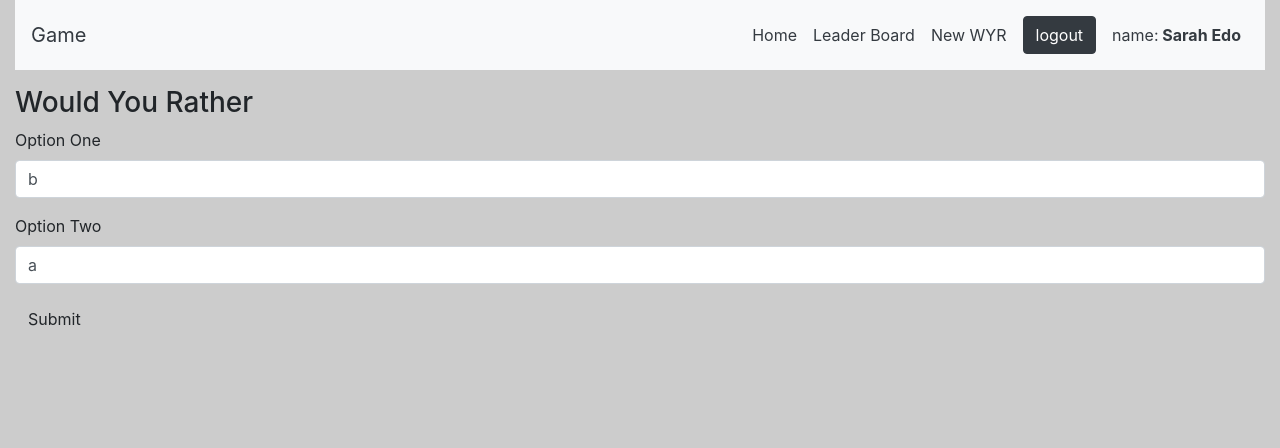
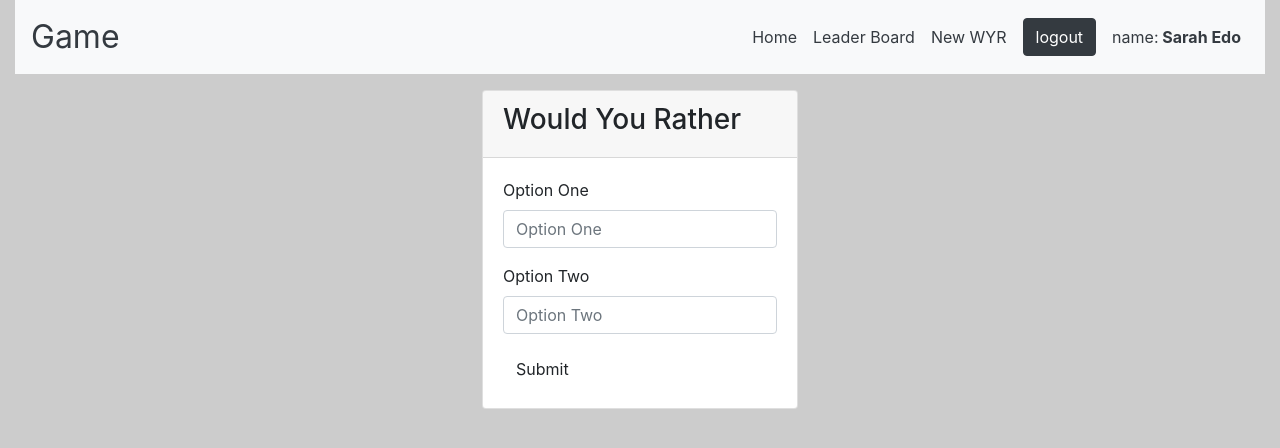
Before and after one commit to xavierartot/would-you-rather, a React (Create React App) app: page /add in a window 1280 px wide. Shown: the top 448 px of the page. Built offline with nearby package versions, Linux system fonts and the light colour scheme.

Commit message:
working on Add component

```diff
--- a/src/containers/Add.js
+++ b/src/containers/Add.js
@@ -1,14 +1,15 @@
 import React, { Component } from 'react'
 import { connect } from 'react-redux'
 import { Redirect } from 'react-router-dom'
+import { Card, CardBody, CardHeader } from 'reactstrap'
 import { handleAddPoll } from '../actions/shared'
 // import { generateUID } from '../utils/_DATA'
 
 
 class Add extends Component {
   state = {
-    optionTwo: 'a',
-    optionOne: 'b',
+    optionTwo: '',
+    optionOne: '',
     redirectToHome: false,
     emptyFieldOptionOne: false,
     emptyFieldOptionTwo: false,
@@ -60,8 +61,10 @@ class Add extends Component {
       return <Redirect to="/" />
     }
     return (
-      <div className="Add">
-        <h3 className="center">Would You Rather</h3>
+      <div className="d-flex justify-content-center">
+        <Card className="d-flex flex-column">
+          <CardHeader><h3 className="center">Would You Rather</h3></CardHeader>
+          <CardBody className="d-flex flex-row justify-content-between">
             <form onSubmit={this.handleSubmit}>
               <div className="form-group">
                 <label htmlFor="OptionOne">Option One</label>
@@ -74,7 +77,8 @@ class Add extends Component {
                   type="text"
                   value={this.state.optionOne}
                 />
-            { this.state.emptyFieldOptionOne && (<small className="form-text text-danger" id="OptionOne">
+                { this.state.emptyFieldOptionOne && (
+                  <small className="form-text text-danger" id="OptionOne">
                     the field can't be empty
                   </small>)
                 }
@@ -96,7 +100,9 @@ class Add extends Component {
                 }
               </div>
               <button className={`btn btn-${color}`} type="submit">Submit</button>
-        </form>
+          </form></CardBody>
+        </Card>
+
       </div>
     )
   }
--- a/src/containers/AnsweredPoll.js
+++ b/src/containers/AnsweredPoll.js
@@ -24,7 +24,7 @@ class AnsweredPoll extends Component {
     const voteTwo = question.optionTwo.votes.some(e => e === authedUser)
     // console.log(voteOne, voteTwo)
     return (
-      <div className="d-flex justify-content-center">
+      <div className="d-flex justify-content-center answeredPoll">
         <Card className="d-flex flex-column">
           <CardHeader>Created: {formatDate(question.timestamp)} by {users[authedUser].name}</CardHeader>
           <CardBody className="d-flex flex-row justify-content-between">
--- a/src/containers/Header.js
+++ b/src/containers/Header.js
@@ -40,7 +40,7 @@ class Header extends Component {
     this.props.history.push('/')
   }
   render() {
-    const { user, color ,background } = this.props
+    const { user, background } = this.props
     const { name, avatarURL, id } = user
     // console.log(user)
     return (
--- a/src/containers/Home.js
+++ b/src/containers/Home.js
@@ -18,7 +18,7 @@ class Home extends Component {
   }
   render() {
     const {
-      questionsUnAnswered, questionsAnswered, authedUser, color, background,
+      questionsUnAnswered, questionsAnswered, authedUser, background,
     } = this.props
     if (this.props.authedUser === null) {
       return <Modal buttonLabel="open" />
--- a/src/containers/UnAnsweredPoll.js
+++ b/src/containers/UnAnsweredPoll.js
@@ -1,5 +1,5 @@
 import React, { Component } from 'react'
-import { Button, Card, CardTitle,CardBody, CardHeader } from 'reactstrap'
+import { Card, CardTitle,CardBody, CardHeader } from 'reactstrap'
 import { connect } from 'react-redux'
 // import { MdPlaylistAddCheck } from 'react-icons/md'
 import { formatDate } from '../utils/helper'
@@ -68,7 +68,7 @@ class UnAnsweredPoll extends Component {
     return (
       <div className="UnAnsweredPoll">
 
-        <h1></h1>
+        <h1>ddd</h1>
         <Card className="mb-3 shadow rounded">
       <CardHeader>
       <div className="d-flex justify-content-start mb-3">
--- a/src/index.css
+++ b/src/index.css
@@ -32,3 +32,6 @@ a {
 .primarytoto {
   background-color: pink;
 }
+.navbar-brand {
+  font-size: 2em;
+}
```
Lines whose indentation alone changed are shown as unchanged.
